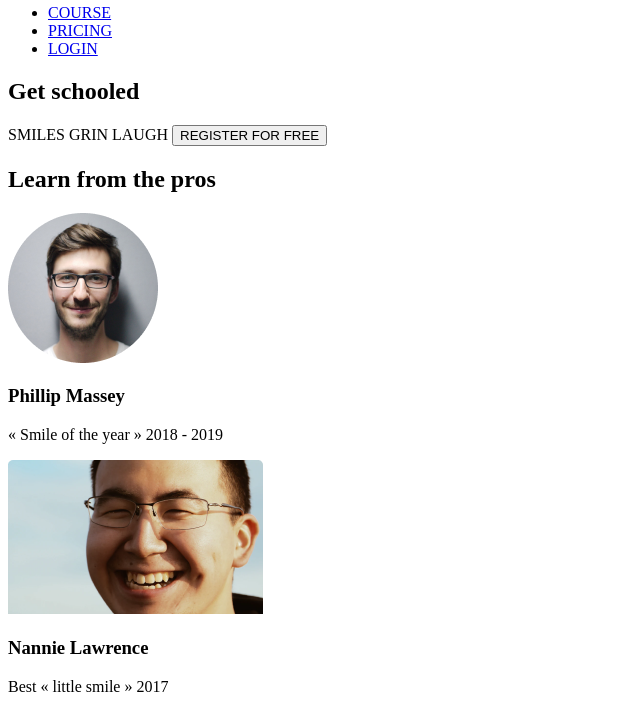
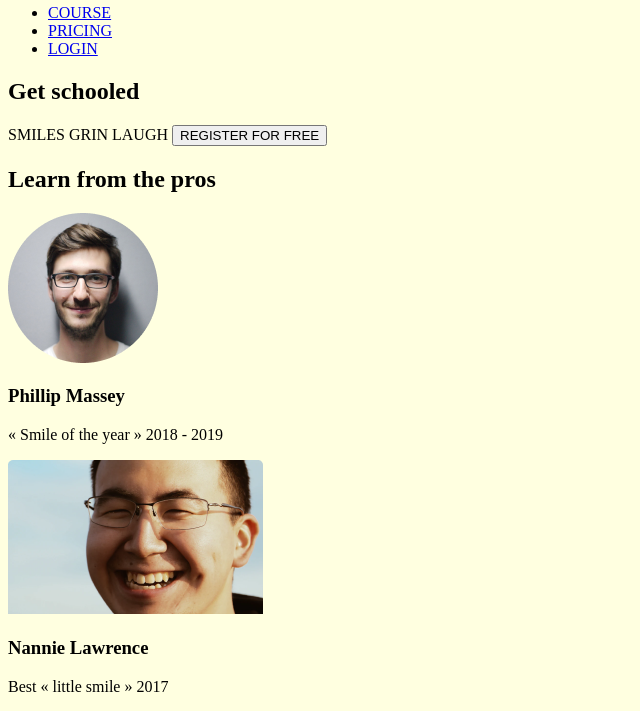
Before and after one commit to Marie-debug-tech/alx_html_css, a plain HTML site: page css_advanced/index.html in a window 1280 px wide. Shown: the part 54-765 px from the top of the page, without its empty margins (0-640 px from the left). Drawn offline with Linux system fonts and the light colour scheme.

Commit message:
Remove 'CSS Advanced' folder

```diff
--- a/css_advanced/index.html
+++ b/css_advanced/index.html
@@ -5,6 +5,9 @@
     <meta name="viewport" content="width=device-width, initial-scale=1.0">
     <script src="https://kit.fontawesome.com/4a2b055604.js" crossorigin="anonymous"></script>
     <title>Document</title>
+
+        <link rel="stylesheet" href="styles.css">
+
 </head>
 <body>
     <header>
--- /dev/null
+++ b/css_advanced/styles.css
@@ -0,0 +1,3 @@
+body {
+  background-color: lightyellow;
+}
```
Also changed, not shown: CSS Advanced/1.png (deleted), CSS Advanced/2.png (deleted), CSS Advanced/3.png (deleted), CSS Advanced/4.png (deleted), CSS Advanced/5.png (deleted), CSS Advanced/6.png (deleted), CSS Advanced/7.png (deleted), CSS Advanced/8.png (deleted), CSS Advanced/9.png (deleted), CSS Advanced/Object.png (deleted), CSS Advanced/logo.png (deleted), CSS Advanced/play.png (deleted), CSS Advanced/rating.png (deleted), CSS Advanced/smile.png (deleted).
